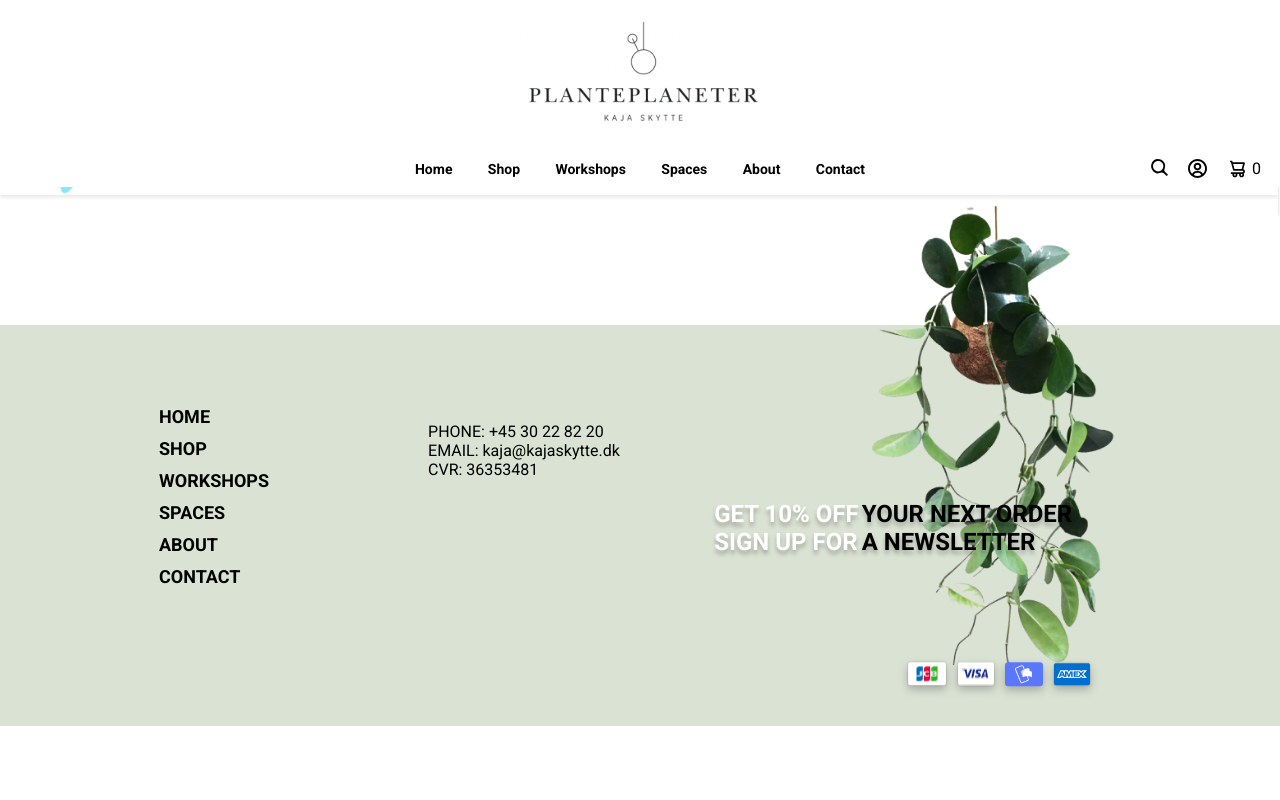
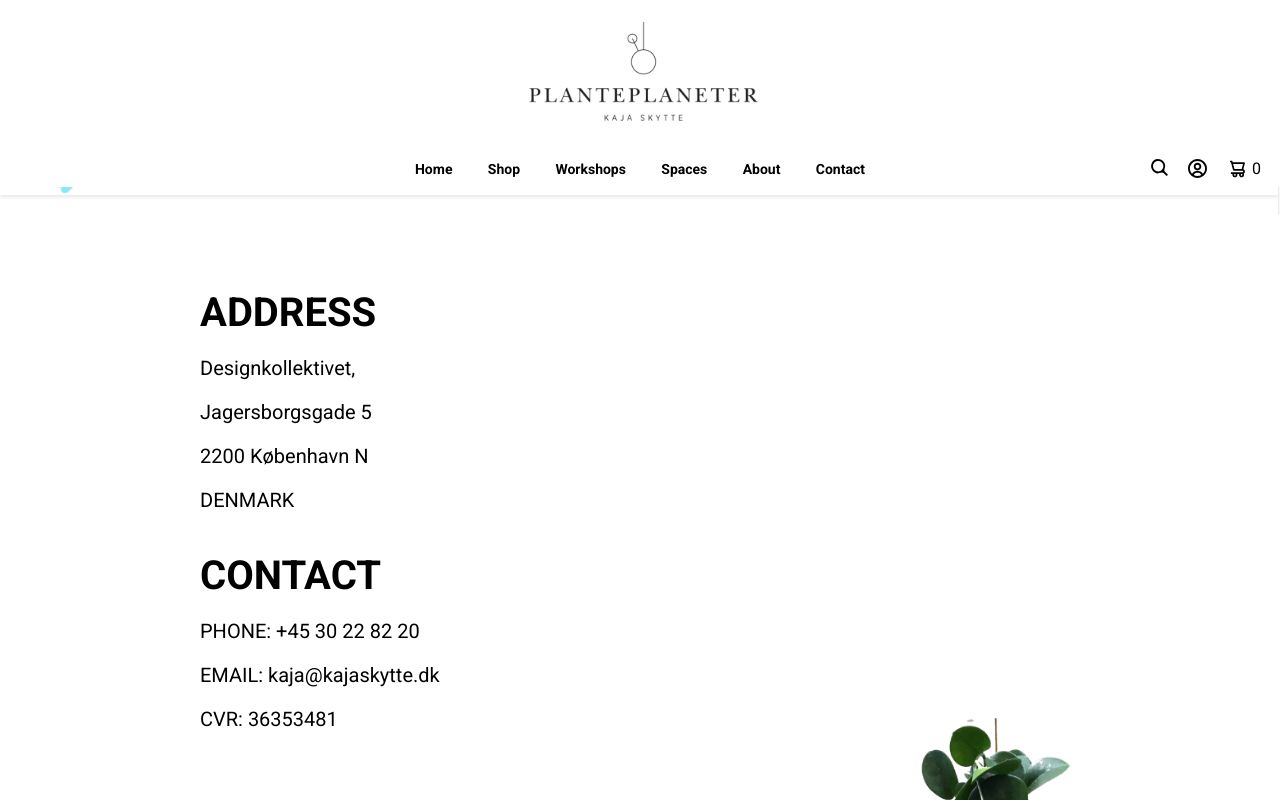
Before and after one commit to Gagarin-One/Planterplaneter, a React (Create React App) app: page /Contacts in a window 1280 px wide. Shown: the top 800 px of the page. Built offline with nearby package versions, Linux system fonts and the light colour scheme; no server answers.

Commit message:
add contacts page and React Suspense

```diff
--- a/src/App.js
+++ b/src/App.js
@@ -1,15 +1,19 @@
-import { useState } from 'react';
+import { lazy, Suspense, useState } from 'react';
 import { Route,Routes } from 'react-router-dom';
 import s from './App.module.scss'
-import Footer from './Components/footer/Footer';
 import Header from './Components/Header/Header';
-import HomePage from './Components/HomePage/HomePage';
-import Product from './Components/Product/Product';
-import ShopPage from './Components/ShopPage/ShopPage';
-import Workshops from './Components/WorkshopsPage/Workshop'
-import ShoppingCard from './Components/ShoppingCard/ShoppingCard';
-import Spaces from './Components/SpacesPage/Spaces';
-import About from './Components/AboutPage/AboutPage'
+import Preloader from './Components/Preloader/Preloader';
+
+const HomePage = lazy(() => import('./Components/HomePage/HomePage'))
+const Product = lazy(() => import('./Components/Product/Product'))
+const ShopPage = lazy(() => import('./Components/ShopPage/ShopPage'))
+const Workshops = lazy(() => import('./Components/WorkshopsPage/Workshop'))
+const ShoppingCard = lazy(() => import('./Components/ShoppingCard/ShoppingCard'))
+const Spaces = lazy(() => import('./Components/SpacesPage/Spaces'))
+const About = lazy(() => import('./Components/AboutPage/AboutPage'))
+const Search = lazy(() => import('./Components/Search/Search'))
+const Contacts = lazy(() => import('./Components/ContactPage/Contact'))
+const Footer = lazy(() => import('./Components/footer/Footer'))
 
 function App() {
   let [counter, setCounter] = useState(1)
@@ -17,16 +21,23 @@ function App() {
   return (
     <div className={s.App}>
       <Header/>
-
+      <Suspense fallback={<div><Preloader/></div>}>
         <Routes>
             <Route path="/" element={<HomePage/>}/>
-        <Route path="/Shopping_card" element={<ShoppingCard counter={counter} changeCounter={setCounter}/>}/>
+            <Route path='/Search' element={<Search/>}/>
+            <Route path="/Shopping_card" element={<ShoppingCard
+            counter={counter}
+            changeCounter={setCounter}/>}/>
             <Route path='/Spaces' element={<Spaces/>}/>
             <Route path='/About' element={<About/>}/>
             <Route path='/Shop' element={<ShopPage/>}/>
             <Route path='/Workshops' element={<Workshops/>}/>
-        <Route path='/Products/:id' element={<Product counter={counter} changeCounter={setCounter}/>}/>
+            <Route path='/Products/:id' element={<Product
+            counter={counter}
+            changeCounter={setCounter}/>}/>
+            <Route path='/Contacts' element={<Contacts/>}/>
         </Routes>
+      </Suspense>
       <Footer/>
     </div>
   );
--- a/src/Components/ContactPage/Contact.jsx
+++ b/src/Components/ContactPage/Contact.jsx
@@ -0,0 +1,22 @@
+import s from './Contact.module.scss';
+
+const Contacts = () => {
+  return (
+    <div className={s.wrapper}>
+      <div>
+        <p className={s.title}>ADDRESS</p>
+        <p>Designkollektivet,</p>
+        <p>Jagersborgsgade 5</p>
+        <p>2200 København N</p>
+        <p>DENMARK</p>
+      </div>
+      <div>
+        <p className={s.title}>CONTACT</p>
+        <p>PHONE: +45 30 22 82 20</p>
+        <p>EMAIL: kaja@kajaskytte.dk</p>
+        <p>CVR: 36353481</p>
+      </div>
+    </div>
+  )
+}
+export default Contacts
--- a/src/Components/ContactPage/Contact.module.scss
+++ b/src/Components/ContactPage/Contact.module.scss
@@ -0,0 +1,11 @@
+.title{
+  font-weight:bold;
+  font-size:40px;
+}
+.wrapper{
+  margin:70px 200px;
+}
+p{
+  margin-bottom: 5px;
+  font-size:20px;
+}
--- a/src/Components/Header/Header.tsx
+++ b/src/Components/Header/Header.tsx
@@ -40,7 +40,7 @@ const Header:FC<HeaderType> = () => {
             <b>About</b>
           </NavLink>
 
-          <NavLink style={{ textDecoration: 'none' }} to='/Contact'>
+          <NavLink style={{ textDecoration: 'none' }} to='/Contacts'>
             <b>Contact</b>
           </NavLink>
         </div>
--- a/src/Components/HomePage/HomePage.tsx
+++ b/src/Components/HomePage/HomePage.tsx
@@ -1,10 +1,11 @@
-import React, { useEffect } from 'react'
+import React, { Suspense, useEffect } from 'react'
 import { Link, NavLink } from 'react-router-dom'
-import Products from '../Products/Products'
 import s from './HomePage.module.scss'
 import {useSelector,useDispatch} from 'react-redux'
 import { getArrayOfProducts,getFourProducts } from '../../Reducer'
 import { StateType } from '../../Redux/Redux';
+
+const Products = React.lazy(()=> import('../Products/Products') )
 
 const HomePage = () => {
   let FourProducts = useSelector((state:StateType) => state.MainReducer.FourProducts)
@@ -39,7 +40,11 @@ const HomePage = () => {
         <img src='/Img/for_comments.png'/>
       </div>
       <b className={s.Products}>Products</b>
-      <div><Products ArrayOfProducts={FourProducts} request={getFourProducts}/></div>
+      <div>
+        <Suspense fallback={<div>Loading...</div>}>
+          <Products ArrayOfProducts={FourProducts} request={getFourProducts}/>
+        </Suspense>
+      </div>
       <div className={s.MoreButton}>
       <NavLink to='/Shop' style={{ textDecoration: 'none' }}>
         <div>SEE MORE</div>
```
Also changed, not shown: src/Components/ListShop/ListShop.jsx (deleted), src/Components/ListShop/ListShop.module.scss (deleted). Lines whose indentation alone changed are shown as unchanged.
